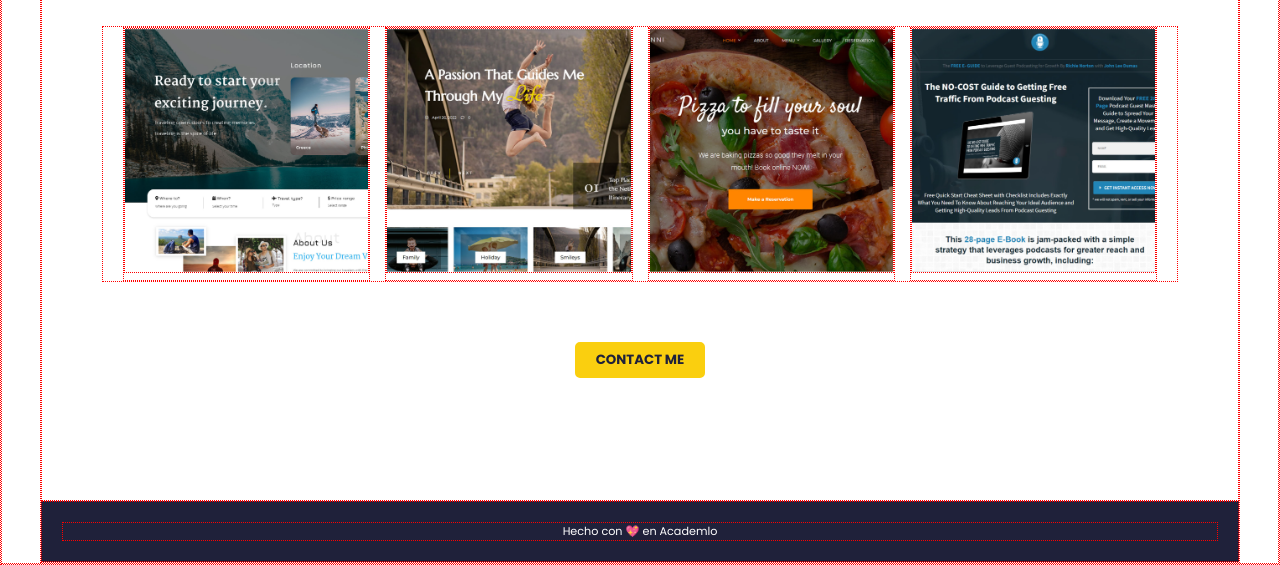
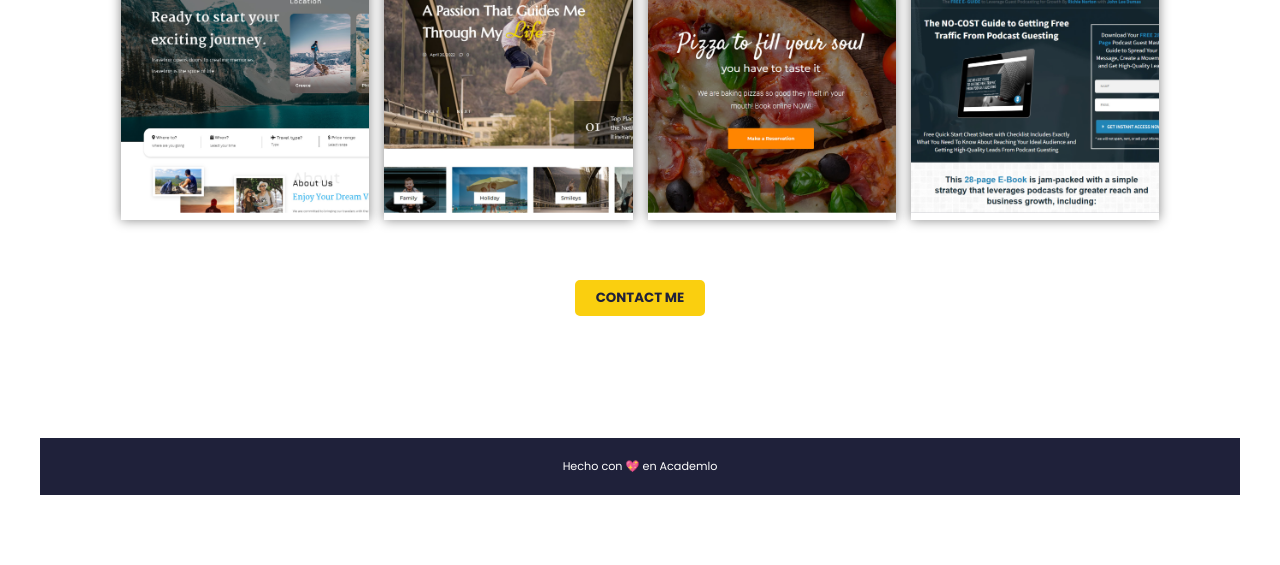
Before and after one commit to juancedev/my-portfolio, a plain HTML site: page index.html in a window 1280 px wide. Shown: the part 3595-4160 px from the top of the page. After the commit the page ends 4090 px from the top, so only its background shows below. Drawn offline with Linux system fonts and the light colour scheme.

Commit message:
Some minor changes

```diff
--- a/assets/css/styles.css
+++ b/assets/css/styles.css
@@ -18,7 +18,6 @@
     box-sizing: border-box;
     font-family: 'Poppins', sans-serif;
     color: var(--white);
-    border: 1px dotted red;
 }
 
 .nav-container {
@@ -195,6 +194,7 @@ nav ul li {
     width: 100%;
     height: 740px;
     padding-top: 50px;
+
 }
 
 .awesome h2 {
@@ -455,10 +455,17 @@ nav ul li {
 
 .project {
     width: 45%;
+    overflow: hidden;
+    box-shadow: 0px 0px 11px 0px rgba(0, 0, 0, 0.48);
 }
 
 .project img {
     width: 100%;
+    transition: all 0.3s;
+}
+
+.project img:hover {
+    transform: scale(1.06);
 }
 
 /*------ FOOTER ------*/
@@ -469,6 +476,8 @@ nav ul li {
     font-size: 0.7rem;
     text-align: center;
 }
+
+/*------ MEDIA QUERIES------*/
 
 @media screen and (min-width: 576px) {
 
@@ -775,6 +784,7 @@ nav ul li {
         margin-right: 7rem;
     }
 
+
     .project {
         width: 23%;
     }
@@ -783,6 +793,7 @@ nav ul li {
         width: 100%;
     }
 
+
     /* ------ FOOTER ------ */
 
     .footer {
```
